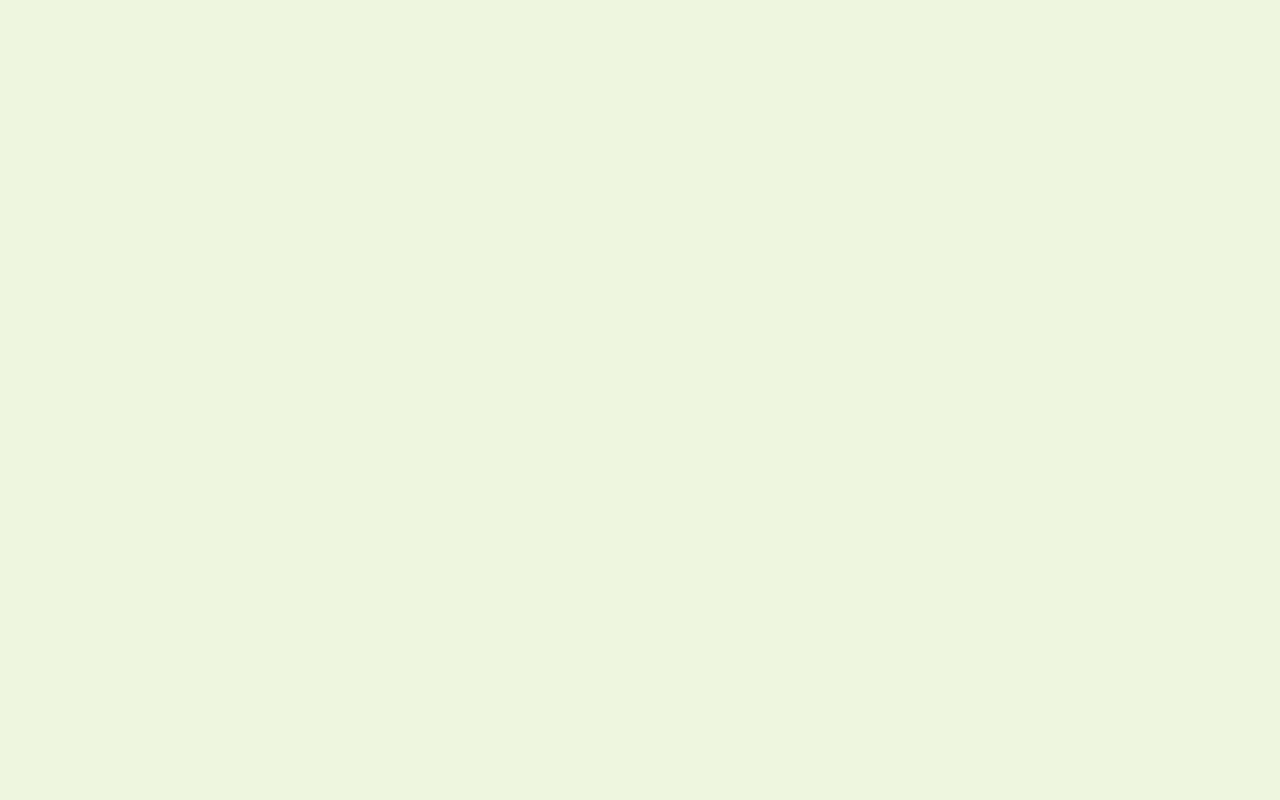
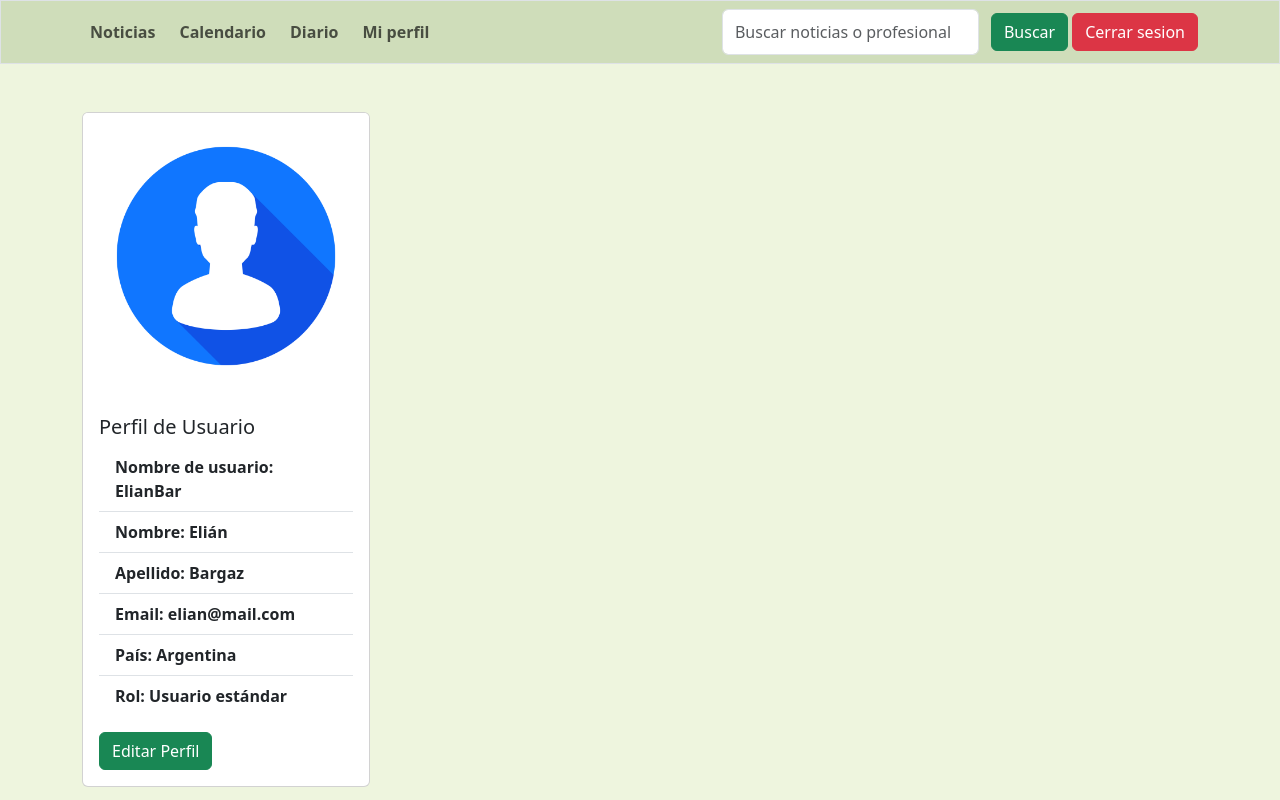
Before and after one commit to Elibar19/s15-19-t-java-react-personal-, a React (Vite) app in the folder frontend/: page /miperfil in a window 1280 px wide. Before the commit this address had no page. Built offline with nearby package versions, Linux system fonts and the light colour scheme; sample sign-in values are in the browser's storage.

Commit message:
boton google, mi perfil, estilos

```diff
--- a/frontend/src/App.jsx
+++ b/frontend/src/App.jsx
@@ -10,6 +10,7 @@ import Welcome from "./components/Welcome";
 import CalendarPage from "./pages/CalendarPage";
 import ProtectedRoutes from "./components/ProtectedRoutes";
 import Diary from "./components/Diary";
+import UserProfile from "./components/UserProfile";
 function App() {
   return (
     <div>
@@ -23,6 +24,7 @@ function App() {
             <Route element={<ProtectedRoutes />}>
               <Route path="/calendar" element={<CalendarPage />} />
               <Route path="/diario" element={<Diary />} />
+              <Route path="/miperfil" element={<UserProfile />} />
             </Route>
           </Routes>
         </BrowserRouter>
--- a/frontend/src/components/NavBar.jsx
+++ b/frontend/src/components/NavBar.jsx
@@ -33,10 +33,10 @@ function NavBar() {
                 <Container>
                     <div className='w-100 d-flex align-items-center justify-content-between'>
                         <Nav className="me-auto d-flex gap-2">
+                            <Nav.Link onClick={() => navigate("/welcome")}>Noticias</Nav.Link>
                             <Nav.Link onClick={() => navigate("/calendar")}>Calendario</Nav.Link>
-                            <Nav.Link onClick={() => navigate("/welcome")}>Noticias</Nav.Link>
                             <Nav.Link onClick={() => navigate("/diario")}>Diario</Nav.Link>
-                            <Nav.Link onClick={() => navigate("/diario")}>Mi perfil</Nav.Link>
+                            <Nav.Link onClick={() => navigate("/miperfil")}>Mi perfil</Nav.Link>
                         </Nav>
                         <Form className="d-flex" onSubmit={handleSubmit}>
                             <FormControl
--- /dev/null
+++ b/frontend/src/components/UserProfile.jsx
@@ -0,0 +1,49 @@
+
+import { Card, ListGroup, ListGroupItem, Button} from 'react-bootstrap';
+import NavBar from './NavBar';
+import Logo from '../assets/img/user.jpg'// Importa tu imagen de perfil por defecto
+
+const UserProfile = () => {
+    // Datos del usuario simulados
+    const user = {
+        username: 'ElianBar',
+        firstName: 'Elián',
+        lastName: 'Bargaz',
+        email: 'elian@mail.com',
+        country: 'Argentina',
+        role: 'Usuario estándar',
+        profileImage: {Logo} // Ruta a la imagen de perfil por defecto
+    };
+
+    const handleEditProfile = () => {
+        // Acción simulada para editar el perfil
+        alert('Botón de edición de perfil pulsado');
+    };
+
+    return (
+        <>
+        <NavBar />
+        <div className="container mt-5">
+            <Card style={{ width: '18rem' }}>
+                <Card.Img variant="top" src={Logo} alt="Imagen de perfil" />
+                <Card.Body>
+                    <Card.Title>Perfil de Usuario</Card.Title>
+                    <ListGroup className="list-group-flush">
+                        <ListGroupItem><strong>Nombre de usuario:</strong> {user.username}</ListGroupItem>
+                        <ListGroupItem><strong>Nombre:</strong> {user.firstName}</ListGroupItem>
+                        <ListGroupItem><strong>Apellido:</strong> {user.lastName}</ListGroupItem>
+                        <ListGroupItem><strong>Email:</strong> {user.email}</ListGroupItem>
+                        <ListGroupItem><strong>País:</strong> {user.country}</ListGroupItem>
+                        <ListGroupItem><strong>Rol:</strong> {user.role}</ListGroupItem>
+                    </ListGroup>
+                    <Button variant="primary" onClick={handleEditProfile} className="mt-3 btn btn-success">
+                        Editar Perfil
+                    </Button>
+                </Card.Body>
+            </Card>
+        </div>
+        </>
+    );
+}
+
+export default UserProfile;
```
Also changed, not shown: frontend/src/assets/img/user.jpg (added).
